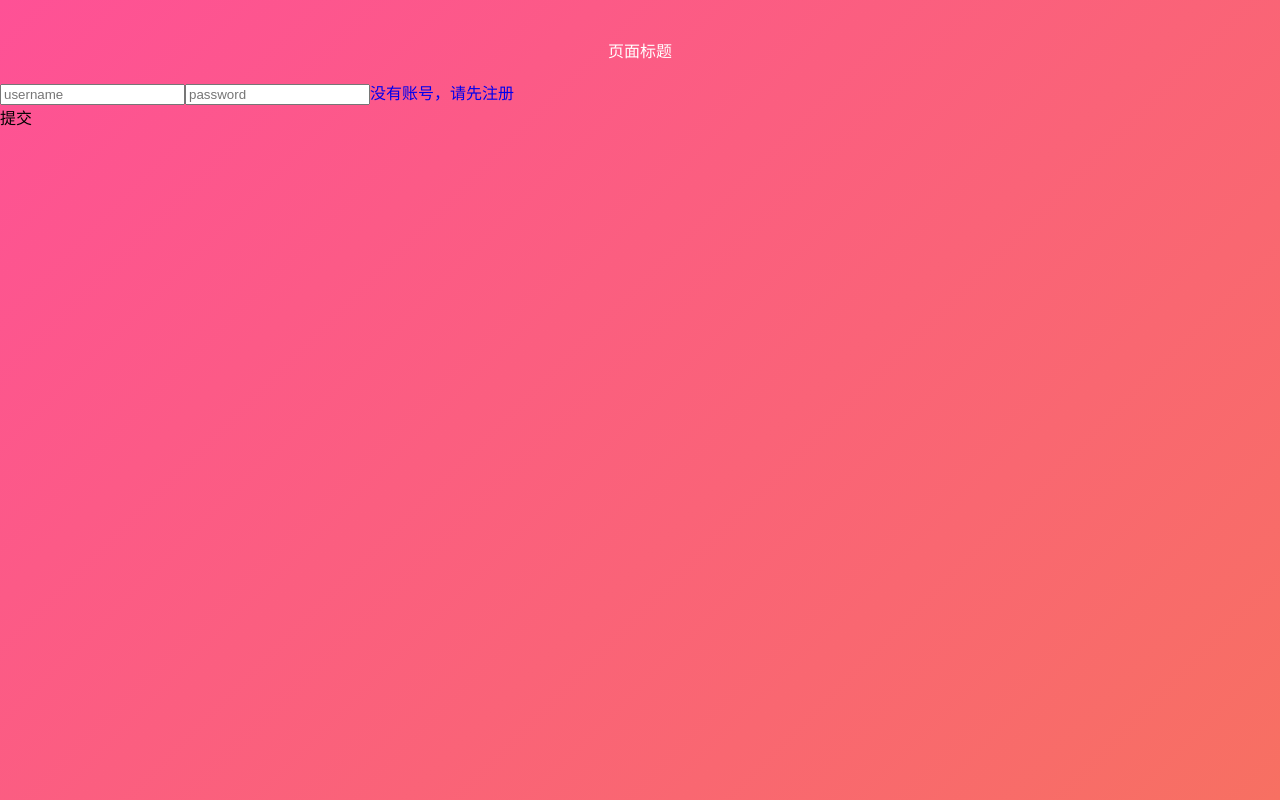
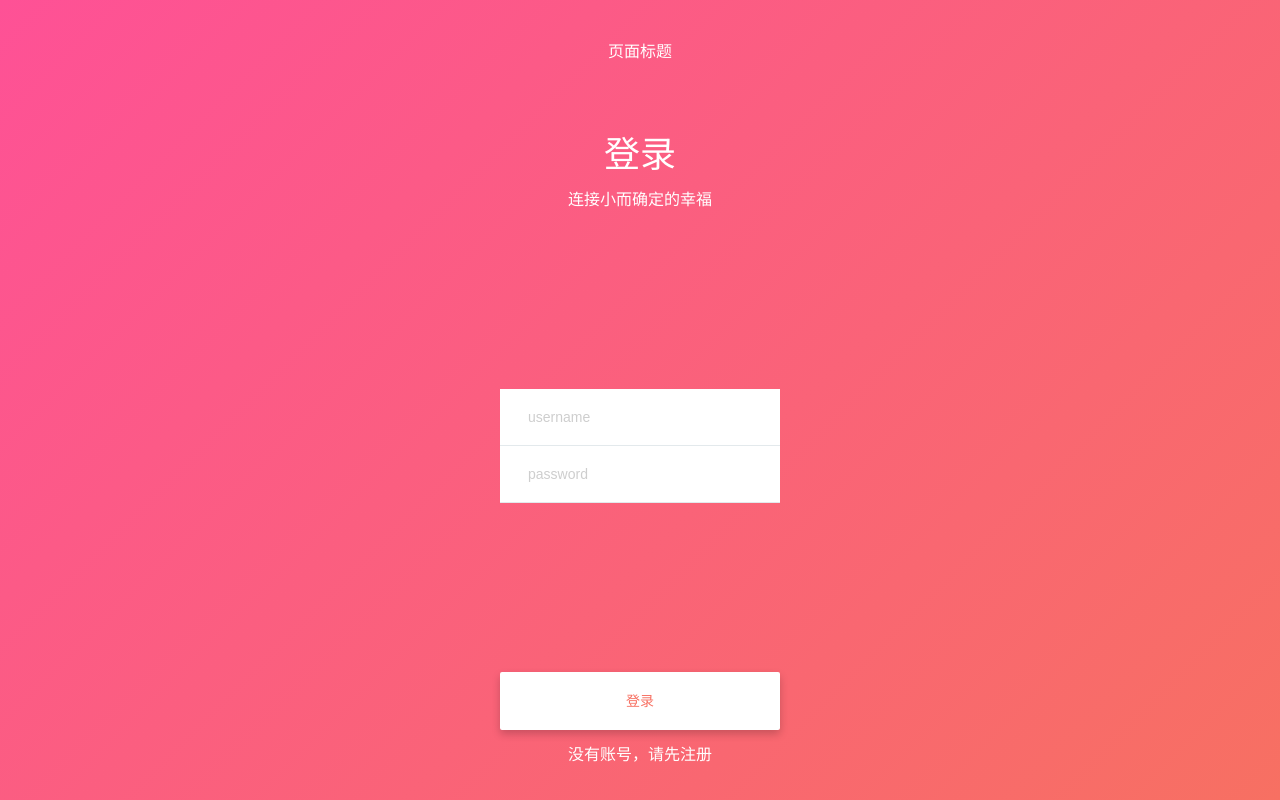
Before and after one commit to Ba5sx1a0sen1/yummy, a React (Create React App) app: page /login in a window 1280 px wide. Built offline with nearby package versions, Linux system fonts and the light colour scheme.

Commit message:
完成美观的页面

```diff
--- a/src/components/Form.js
+++ b/src/components/Form.js
@@ -16,7 +16,7 @@ class Form extends Component {
 
   formSubmit = e => {
     e.preventDefault()
-    let data = this.props.config.fields.reduce((obj, t) => {
+    const data = this.props.config.fields.reduce((obj, t) => {
       obj[t.name] = this.state[t.name]
       return obj
     }, {})
@@ -25,7 +25,7 @@ class Form extends Component {
   render() {
     const { fields, goto } = this.props.config
     const inputList = fields.map(t => (
-      <input
+      <Input
         key={t.name}
         type={t.type}
         placeholder={t.name}
@@ -35,9 +35,17 @@ class Form extends Component {
     ))
     return (
       <Wrap>
-        {inputList}
-        <Link to={goto.link}>{goto.text}</Link>
-        <Button onClick={this.formSubmit}>提交</Button>
+        <Hero>
+          <Title>{goto.title}</Title>
+          <Slogan>连接小而确定的幸福</Slogan>
+        </Hero>
+        <Inputs>
+          <Inner>{inputList}</Inner>
+        </Inputs>
+        <Button onClick={this.formSubmit}>{goto.title}</Button>
+        <Goto>
+          <Link to={goto.link}>{goto.text}</Link>
+        </Goto>
       </Wrap>
     )
   }
@@ -45,6 +53,84 @@ class Form extends Component {
 
 export default Form
 
-const Wrap = styled.div``
+const Wrap = styled.div`
+  display: flex;
+  flex-direction: column;
+  height: 100%;
+  width: 280px;
+  margin: 0 auto;
+`
 
-const Button = styled.div``
+const Hero = styled.div`
+  height: 140px;
+`
+
+const Title = styled.div`
+  font-size: 36px;
+  color: #ffffff;
+  line-height: 42px;
+  text-align: center;
+  margin-top: 54px;
+`
+
+const Slogan = styled.div`
+  text-align: center;
+  margin-top: 10px;
+  font-size: 16px;
+  color: #ffffff;
+`
+
+const Inputs = styled.div`
+  display: flex;
+  flex-direction: column;
+  flex-grow: 1;
+  justify-content: space-around;
+`
+
+const Inner = styled.div`
+  display: flex;
+  flex-direction: column;
+`
+
+const Input = styled.input`
+  line-height: 16px;
+  padding: 20px 8px;
+  font-size: 14px;
+  border: 0;
+  outline: 0;
+  border-bottom: 1px solid #e3e9ec;
+  text-indent: 20px;
+  color: #878787;
+  &::placeholder {
+    color: #cecece;
+  }
+`
+
+const Goto = styled.div`
+  margin-bottom: 35px;
+  margin-top: 15px;
+  text-align: center;
+  a {
+    color: white;
+    line-height: 20px;
+  }
+`
+
+const Button = styled.button`
+  display: block;
+  border: 0;
+  line-height: 56px;
+  outline: 0;
+  width: 280px;
+  margin: 0 auto;
+  text-align: center;
+  background: #ffffff;
+  box-shadow: 0 4px 8px 0 rgba(0, 0, 0, 0.2);
+  border-radius: 2px;
+  font-size: 14px;
+  color: #f77062;
+  user-select: none;
+  touch-action: manipulation;
+  position: relative;
+  /* andriod 手机上，入户输入表单时候，按钮会自动变位置，参考 ant-design 的登录表单代码*/
+`
--- a/src/constants/FormConfig.js
+++ b/src/constants/FormConfig.js
@@ -15,10 +15,10 @@ export const signupConfig = {
     ],
     goto: {
       text: '已有账号，直接登录',
-      link: '/login'
+      link: '/login',
+      title: '注册'
     }
   }
-
   export const loginConfig = {
     fields: [
       {
@@ -32,6 +32,7 @@ export const signupConfig = {
     ],
     goto: {
       text: '没有账号，请先注册',
-      link: '/signup'
+      link: '/signup',
+      title: '登录'
     }
   }
```
